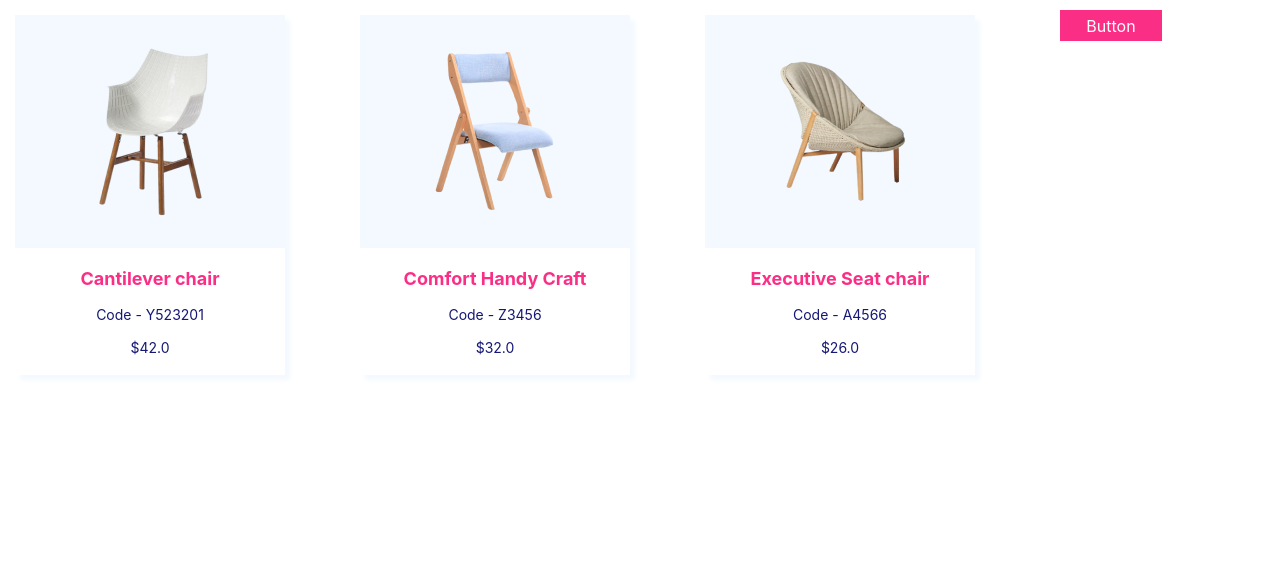
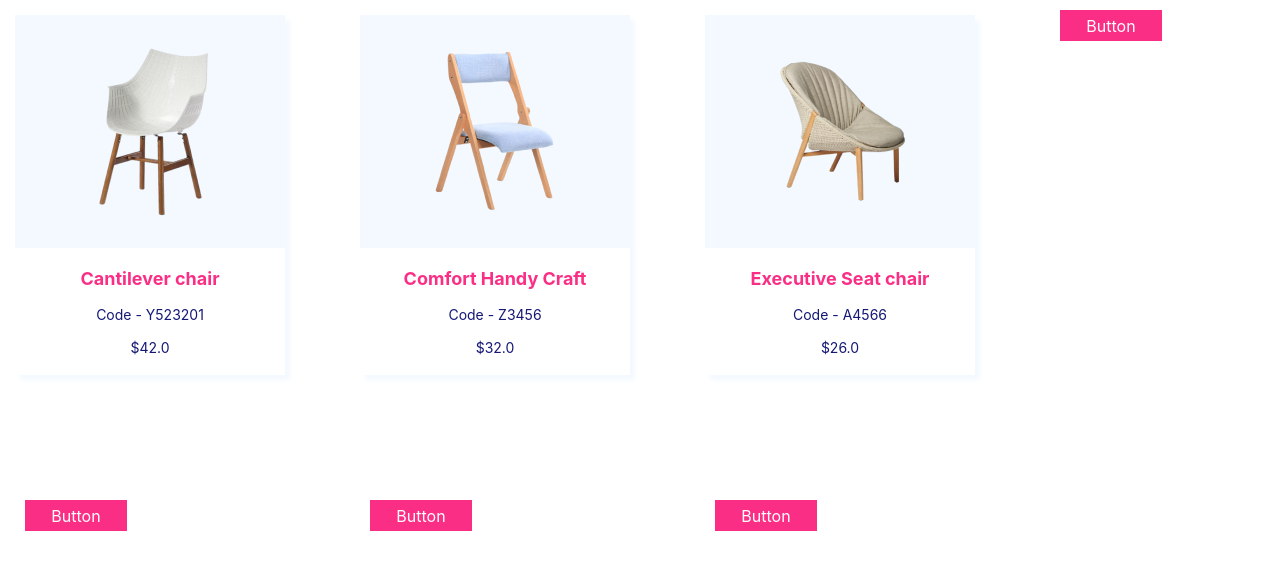
Before and after one commit to AOMuiz/salaficommerce, a React (Create React App) app: page / in a window 1280 px wide. Shown: the top 570 px of the page. Built offline with nearby package versions, Linux system fonts and the light colour scheme.

Commit message:
added Button components

```diff
--- a/src/App.js
+++ b/src/App.js
@@ -28,8 +28,10 @@ function App() {
             code="Code - A4566"
             price="$26.0"
           />
-          <Button />
-
+          <Button name="Shop Now" />
+          <Button name="Add To Cart" />
+          <Button name="Update Cart" />
+          <Button name="Sign Up" />
         </div>
       </div>
       <GlobalStyle />
```
